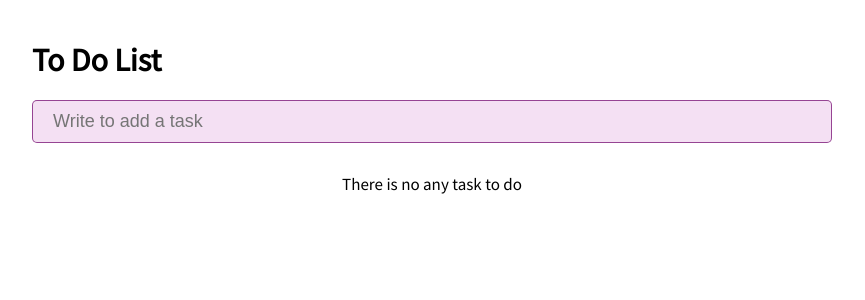
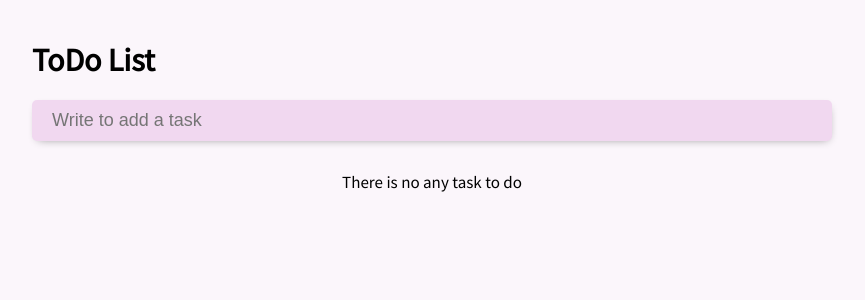
Before and after one commit to melk0sha/todo-list, a React (Create React App) app: page / in a window 1280 px wide. Shown: the top 300 px of the page, without its empty margins (208-1073 px from the left). Built offline with nearby package versions, Linux system fonts and the light colour scheme.

Commit message:
refactor: change styles and change 4 spaces to 2 in prettier

```diff
--- a/public/index.html
+++ b/public/index.html
@@ -4,7 +4,7 @@
     <meta charset="utf-8" />
     <link rel="icon" href="%PUBLIC_URL%/favicon.ico" />
     <meta name="viewport" content="width=device-width, initial-scale=1" />
-        <title>To Do React</title>
+    <title>ToDo React</title>
   </head>
   <body>
     <noscript>You need to enable JavaScript to run this app.</noscript>
--- a/src/components/Input/index.scss
+++ b/src/components/Input/index.scss
@@ -2,8 +2,9 @@
   margin-top: 20px;
   border-radius: 5px;
   padding: 10px 20px;
-    border: 1px solid #7a1575c2;
+  border: none;
   font-size: 18px;
   background-color: #a715a021;
   outline: none;
+  box-shadow: 1px 3px 10px -5px #0000007a;
 }
--- a/src/components/Status/index.js
+++ b/src/components/Status/index.js
@@ -5,7 +5,7 @@ export default class Status extends Component {
   render() {
     return (
       <>
-                <h1 className="todo-title">To Do List</h1>
+        <h1 className="todo-title">ToDo List</h1>
         <p className="todo-status"></p>
       </>
     );
--- a/src/components/Status/index.scss
+++ b/src/components/Status/index.scss
@@ -1,3 +1,3 @@
 .todo-title {
-    font-size: 32px;
+  font-size: 32px;
 }
--- a/src/components/TodoItem/index.js
+++ b/src/components/TodoItem/index.js
@@ -25,11 +25,7 @@ export default class TodoItem extends Component {
           ) : (
             <i className="todo-clear material-icons">clear</i>
           )}
-                    <span
-                        className={`todo-text ${
-                            done ? "todo-text-done" : null
-                        }`}
-                    >
+          <span className={`todo-text ${done ? "todo-text-done" : null}`}>
             {todoItem}
           </span>
         </div>
--- a/src/components/TodoItem/index.scss
+++ b/src/components/TodoItem/index.scss
@@ -6,7 +6,7 @@
   align-items: center;
   padding: 10px 15px;
   font-size: 17px;
-    border-bottom: 1px solid #7a1575c2;
+  border-bottom: 1px solid #a0539c81;
 
   &:last-of-type {
     border-bottom: none;
--- a/src/components/TodoList/index.scss
+++ b/src/components/TodoList/index.scss
@@ -4,7 +4,7 @@
   margin-top: 30px;
   background-color: #a715a021;
   border-radius: 5px;
-    border: 1px solid #7a15758c;
+  box-shadow: 1px 3px 10px -5px #0000007a;
 }
 
 .todo-nothing {
--- a/src/index.scss
+++ b/src/index.scss
@@ -11,6 +11,7 @@
 
 body {
   font-family: "Source Sans Pro", Arial, Helvetica, sans-serif;
+  background-color: #a715a009;
 }
 
 .todo-container {
```
Also changed, not shown: package.json (indentation only), src/App.js (indentation only), src/components/Input/index.js (indentation only), src/components/TodoList/index.js (indentation only), 1 other file (tests, documents, lock files or other folders). Lines whose indentation alone changed are shown as unchanged.
